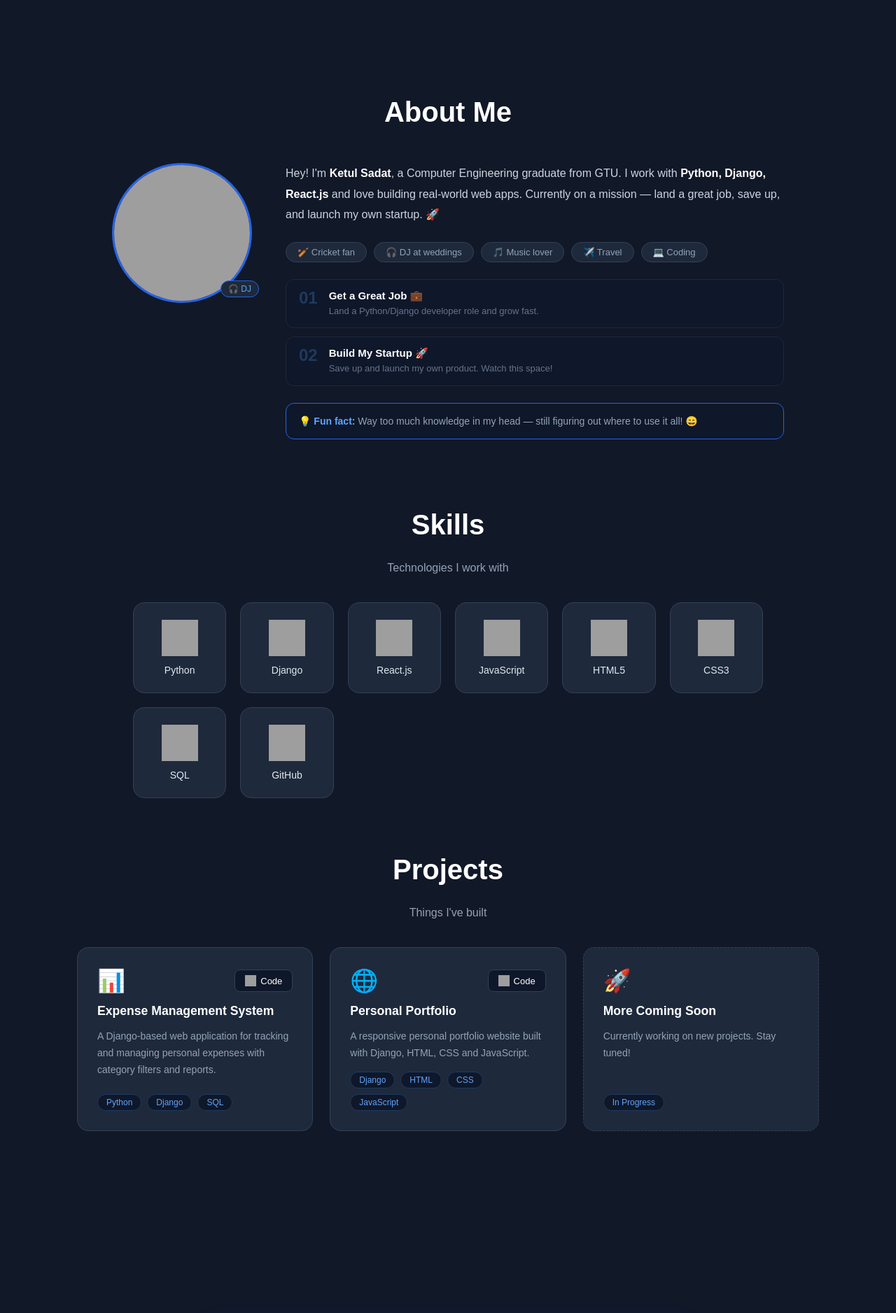
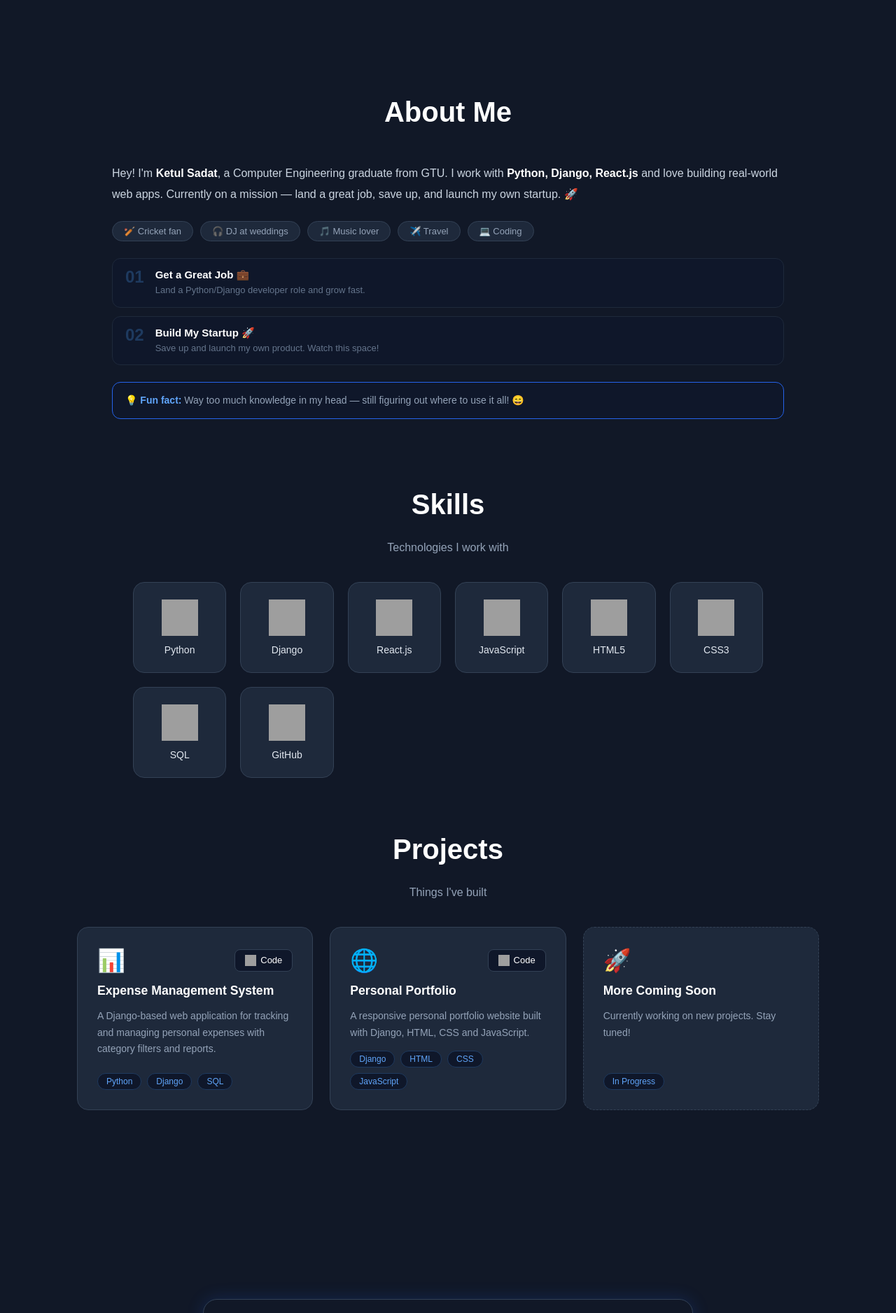
Before and after one commit to Ketul77/ketul-sadat-portfolio, a Django app: page / in a window 1280 px wide. Shown: the part 502-2379 px from the top of the page at 70% size. Run offline with Django 5.2, Linux system fonts and the light colour scheme; grey boxes are pictures that could not be loaded.

Commit message:
Removed photo from about section

```diff
--- a/main/templates/main/home.html
+++ b/main/templates/main/home.html
@@ -51,10 +51,7 @@
     <h2>About Me</h2>
 
     <div class="about-content">
-        <div class="about-photo-wrap">
-            <img src="{% static 'main/images/ketul.jpg' %}" alt="Ketul Sadat">
-            <span class="dj-badge">🎧 DJ</span>
-        </div>
+
 
         <div class="about-right">
             <p class="about-text">
```
